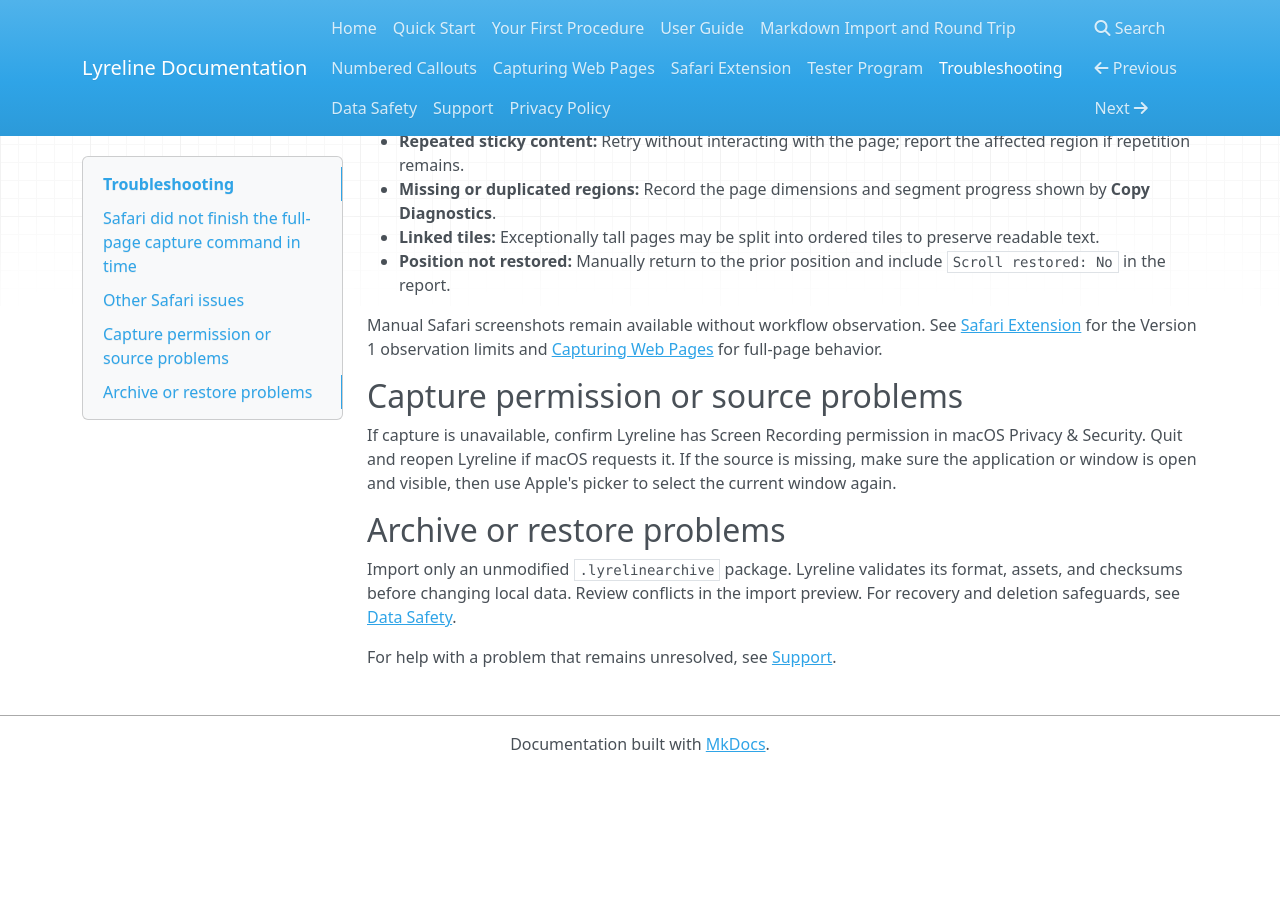
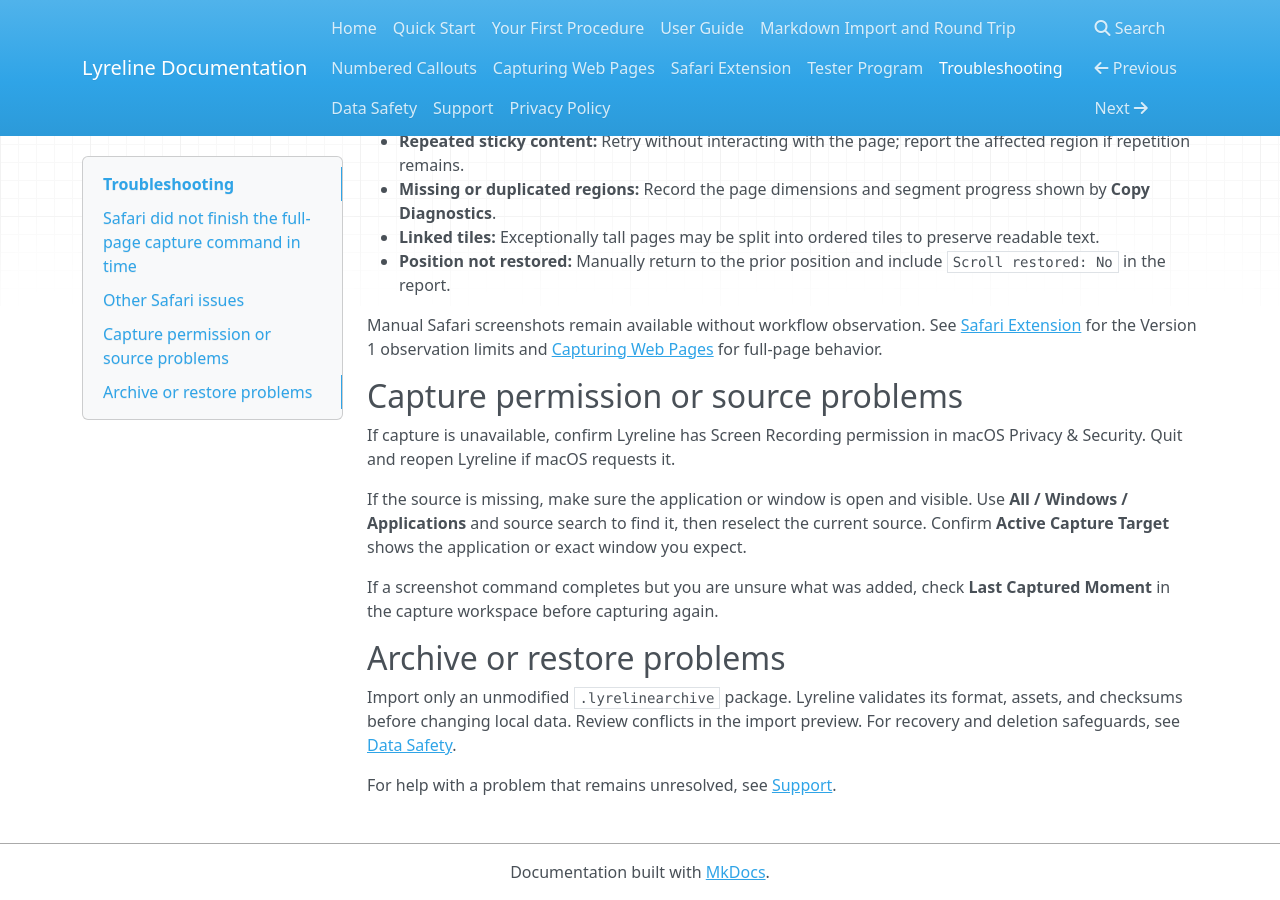
Before and after one commit to 94972cptbv-tech/Lyreline-Documentation, an MkDocs documentation site: the page built from docs/troubleshooting.md, in a window 1280 px wide and 900 px high, scrolled down 561 px. Built offline with MkDocs 1.6.1, drawn with Linux system fonts in a browser that asks for light colours; nearby versions of some CDN libraries; before the commit the page ends 1333 px from its top, so only the background shows below that.

Commit message:
Add 1.3.2 capture-source troubleshooting guidance

```diff
--- a/docs/troubleshooting.md
+++ b/docs/troubleshooting.md
@@ -40,9 +40,15 @@ and [Capturing Web Pages](capturing-web-pages.md) for full-page behavior.
 ## Capture permission or source problems
 
 If capture is unavailable, confirm Lyreline has Screen Recording permission in
-macOS Privacy & Security. Quit and reopen Lyreline if macOS requests it. If the
-source is missing, make sure the application or window is open and visible,
-then use Apple's picker to select the current window again.
+macOS Privacy & Security. Quit and reopen Lyreline if macOS requests it.
+
+If the source is missing, make sure the application or window is open and
+visible. Use **All / Windows / Applications** and source search to find it, then
+reselect the current source. Confirm **Active Capture Target** shows the
+application or exact window you expect.
+
+If a screenshot command completes but you are unsure what was added, check
+**Last Captured Moment** in the capture workspace before capturing again.
 
 ## Archive or restore problems
 
```
